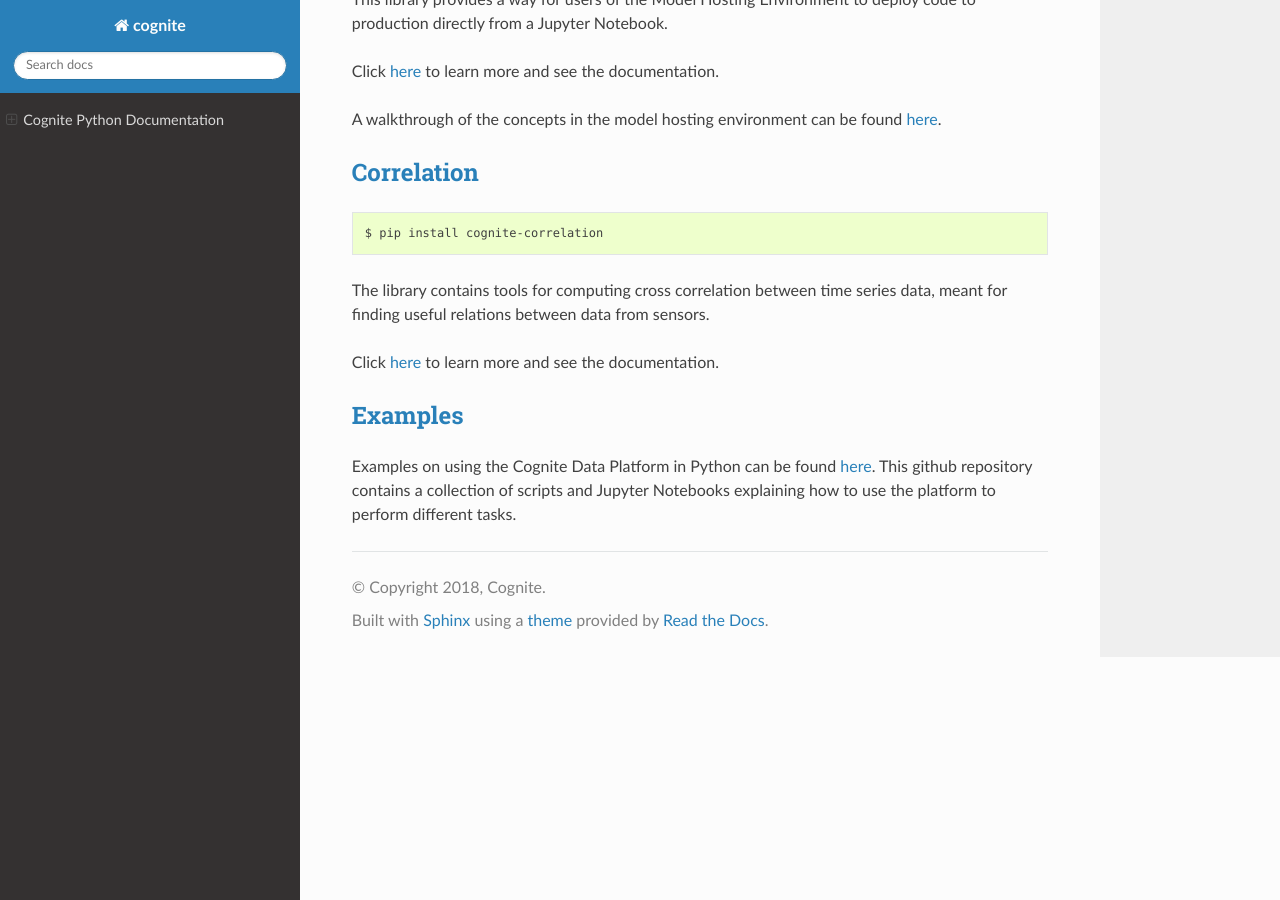
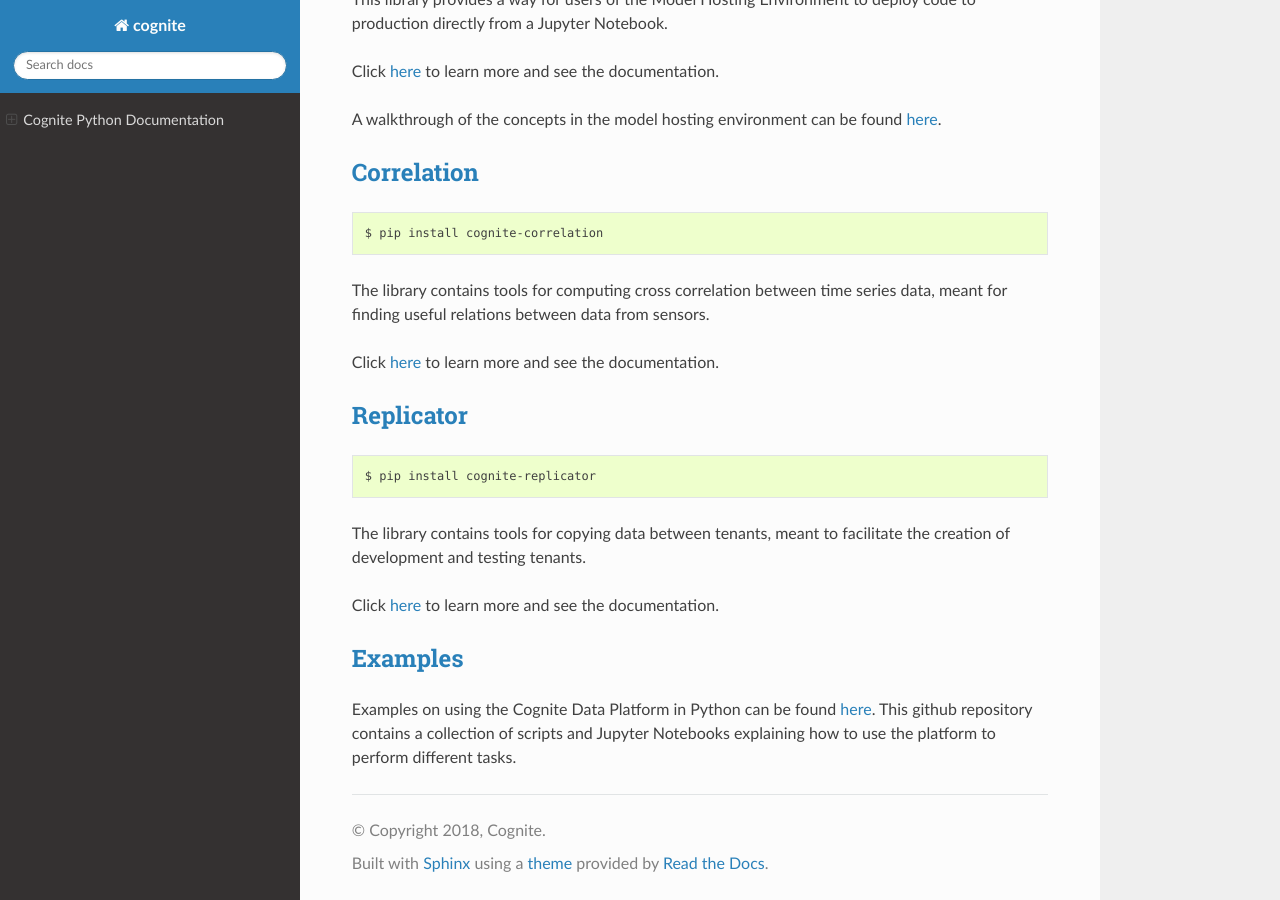
Before and after one commit to cognitedata/cognite-python-docs, a Sphinx documentation site: the page built from docs/source/index.rst, in a window 1280 px wide and 900 px high, scrolled down 900 px. Built offline with Sphinx 7.4.7 and the Read the Docs theme 2.0.0, drawn with Linux system fonts in a browser that asks for light colours.

Commit message:
Add section for cognite-replicator package docs (#28)
* Add section for cognite-replicator docs
* Fix broken correlation link

```diff
--- a/docs/source/index.rst
+++ b/docs/source/index.rst
@@ -52,7 +52,18 @@
 
 The library contains tools for computing cross correlation between time series data, meant for finding useful relations between data from sensors.
 
-Click `here <https://cognite-docs.readthedocs-hosted.com/projects/cognite-correlation/>`__ to learn more and see the
+Click `here <https://cognite-docs.readthedocs-hosted.com/projects/cognite-cognite-correlation/>`__ to learn more and see the
+documentation.
+
+`Replicator <https://cognite-docs.readthedocs-hosted.com/projects/replicator/>`_
+^^^^^^^^^^^^^^^^^^^^^^^^^^^^^^^^^^^^^^^^^^^^^^^^^^^^^^^^^^^^^^^^^^^^^^^^^^^^^^^^^^^^^^^^^^^^^^^^^^^^^^^^^^^^^^^^^^
+.. code-block:: bash
+
+    $ pip install cognite-replicator
+
+The library contains tools for copying data between tenants, meant to facilitate the creation of development and testing tenants.
+
+Click `here <https://cognite-docs.readthedocs-hosted.com/projects/replicator/>`__ to learn more and see the
 documentation.
 
 `Examples <https://github.com/cognitedata/cognite-python-docs>`_
```
